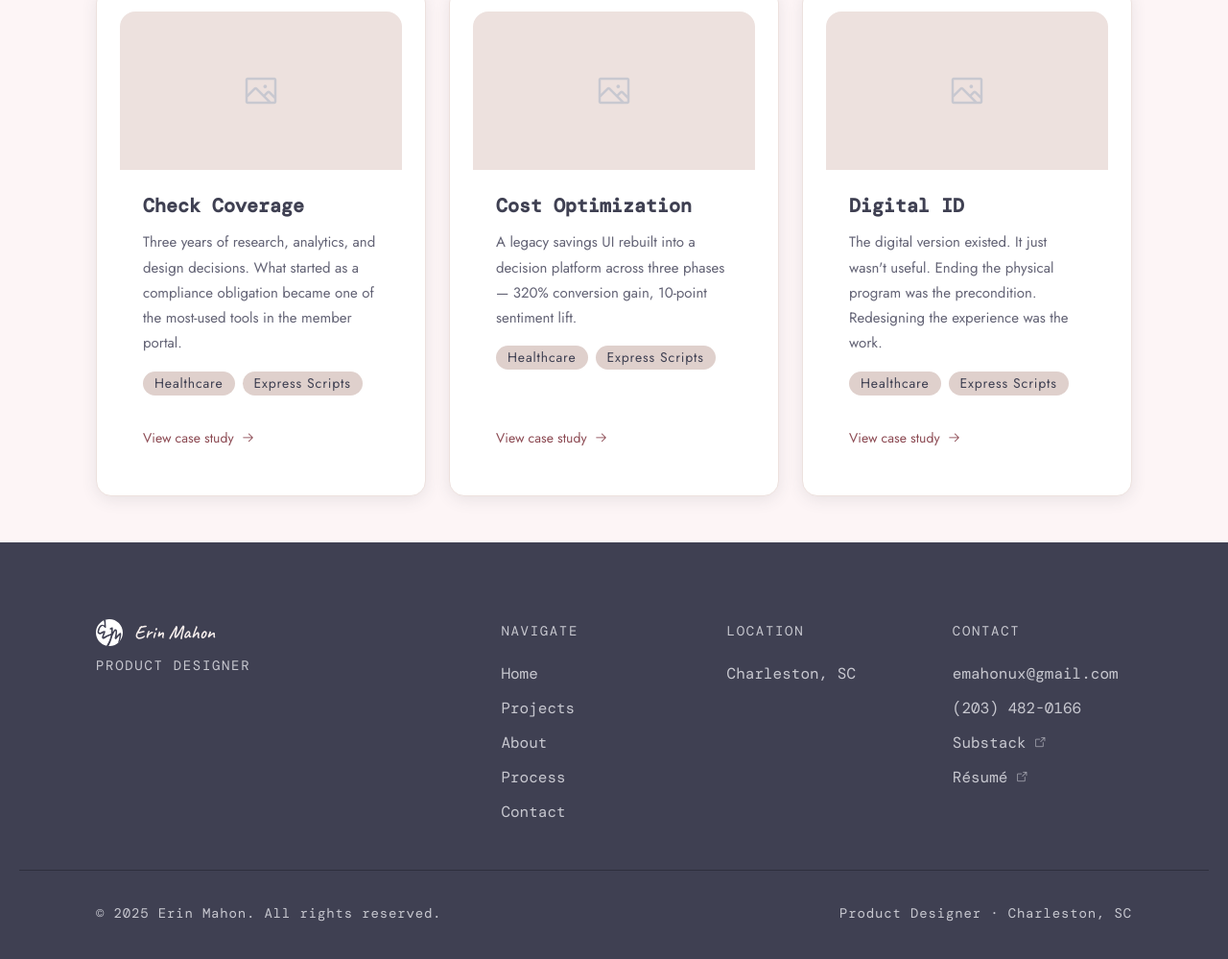
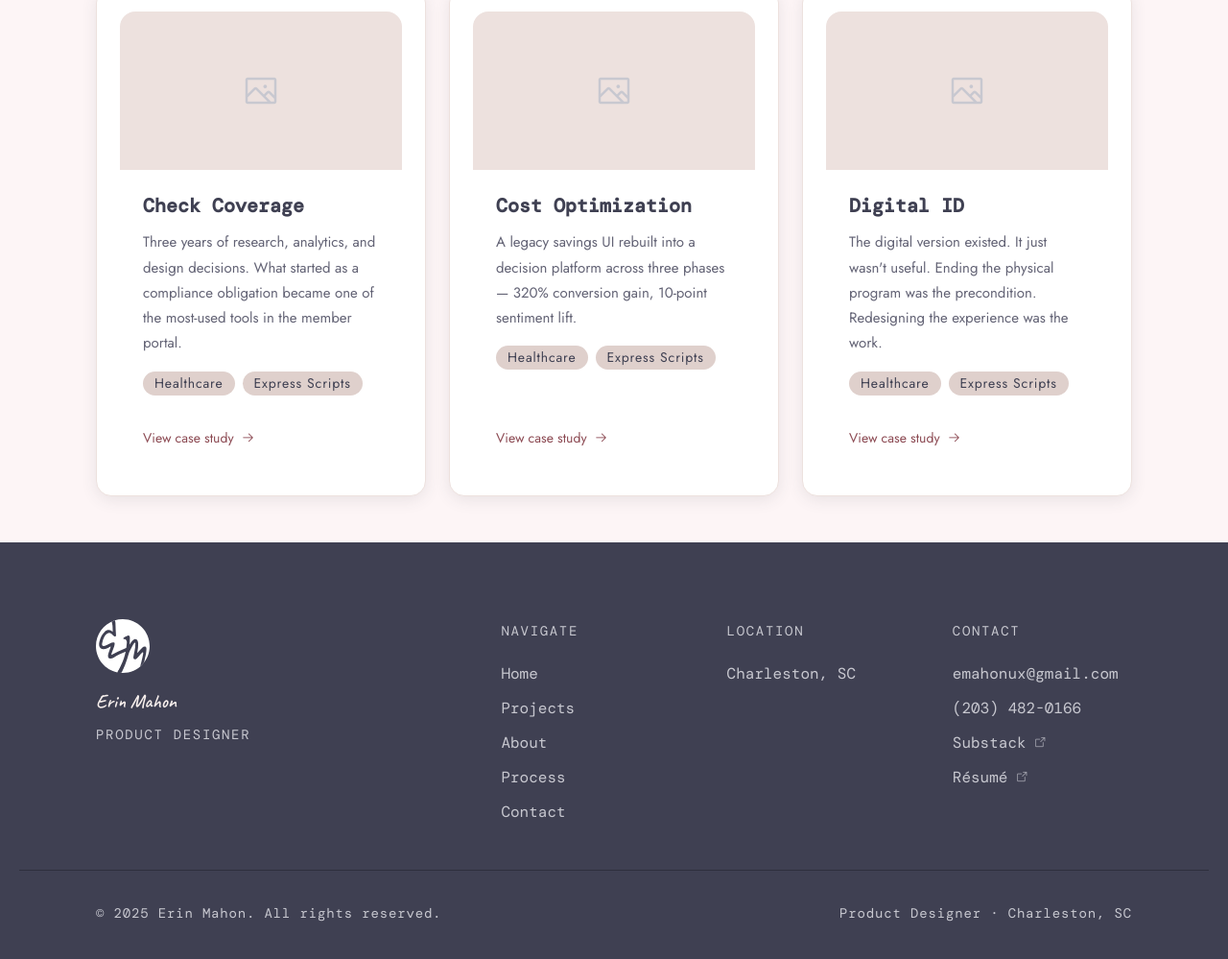
Before and after one commit to emahonux-beep/erinmahonportfolio, a plain HTML site: page index.html in a window 1280 px wide. Shown: the part 2922-3921 px from the top of the page at 96% size. Drawn offline with nearby package versions, Linux system fonts and the light colour scheme; a web font is replaced by a local one.

Commit message:
Add files via upload

```diff
--- a/components.js
+++ b/components.js
@@ -69,8 +69,8 @@
     <div class="footer__brand">
       <a href="${prefix}index.html" class="footer__logo">
         <img src="${assetBase}logo-footer.svg" alt="EM icon mark" class="footer__logo-img" />
-        <span class="footer__logo-name">Erin Mahon</span>
       </a>
+      <p class="footer__logo-name">Erin Mahon</p>
       <p class="footer__tagline">Product Designer</p>
     </div>
 
--- a/styles.css
+++ b/styles.css
@@ -434,14 +434,13 @@ hr {
 
 /* Footer logo */
 .footer__logo {
-  display: flex;
-  align-items: center;
-  gap: var(--space-3);
+  display: block;
   text-decoration: none;
+  margin-bottom: var(--space-3);
 }
 
 .footer__logo-img {
-  height: 28px;
+  height: 56px;
   width: auto;
   display: block;
 }
@@ -452,6 +451,7 @@ hr {
   font-weight: var(--weight-semibold);
   color: var(--text-on-dark);
   line-height: 1;
+  margin-bottom: var(--space-1);
 }
 
 /* Nav links — Jost, uppercase, light weight */
```
